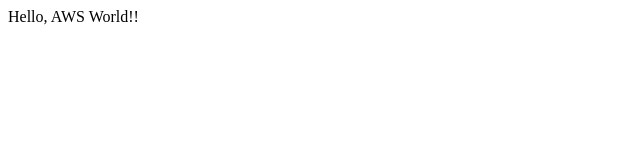
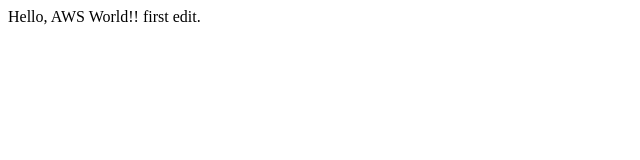
Before and after one commit to re-nakao/OLCAWS-Git_Learning, a plain HTML site: page src/index.html in a window 1280 px wide. Shown: the full height of the page, 0-640 px from the left. Drawn offline with Linux system fonts and the light colour scheme.

Commit message:
add text

```diff
--- a/src/index.html
+++ b/src/index.html
@@ -7,5 +7,6 @@
 </head>
 <body>
   Hello, AWS World!!
+  first edit.
 </body>
 </html>
```
